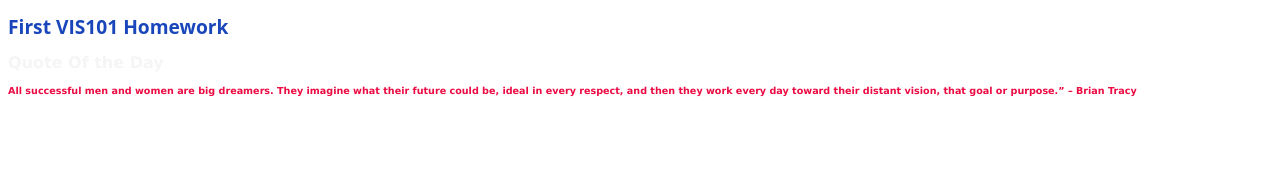
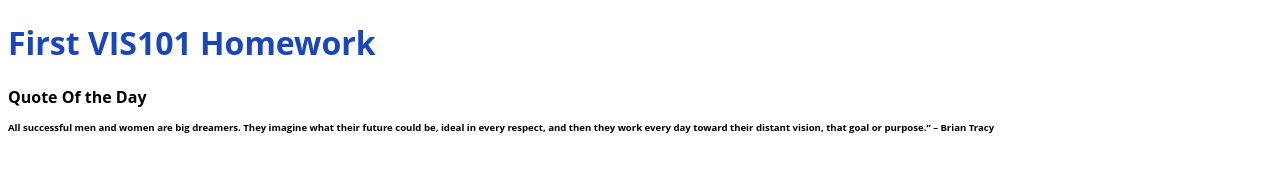
Before and after one commit to katchenstein/katchenstein.github.io, a plain HTML site: page hw11.html in a window 1280 px wide. Drawn offline with Linux system fonts and the light colour scheme.

Commit message:
Update hw11.html

```diff
--- a/hw11.html
+++ b/hw11.html
@@ -5,21 +5,21 @@
   <title>First VIS101 Homework</title>
   <style>
    H1 {
-    font-size: 120%;
+    font-size: 200%;
     font-family: Open Sans;
     color: #1946ba;
    }
 
     H2 {
     font-size: 100%;
-    font-family: Verdana;
-    color: #F5F5F5;
+    font-family: Open Sans;
+    color: #000000;
    }
 
    H3 {
     font-size: 60%;
-    font-family: Verdana;
-    color: #ec0b43;
+    font-family: Open Sans;
+    color: #000000;
    }
   </style>
  </head>
```
